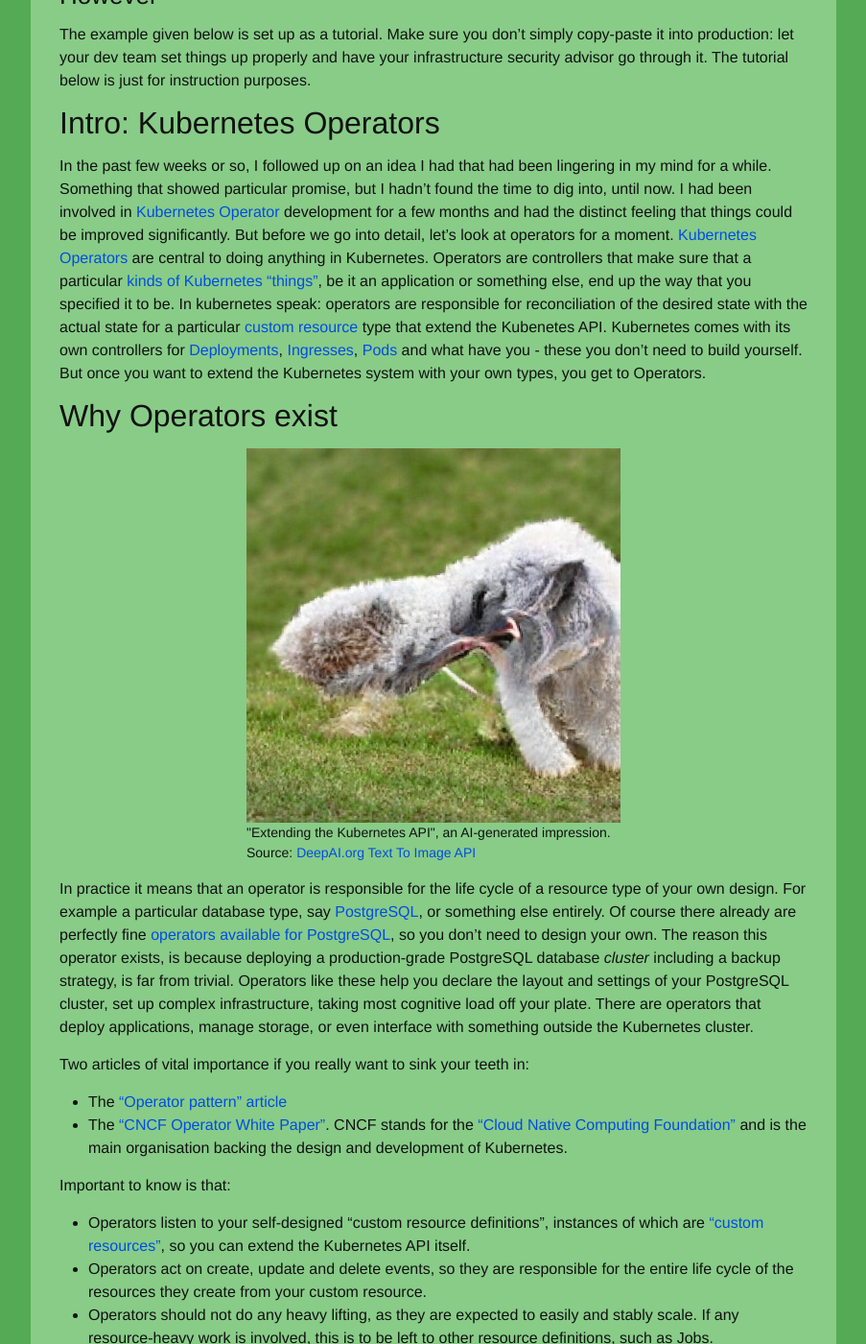
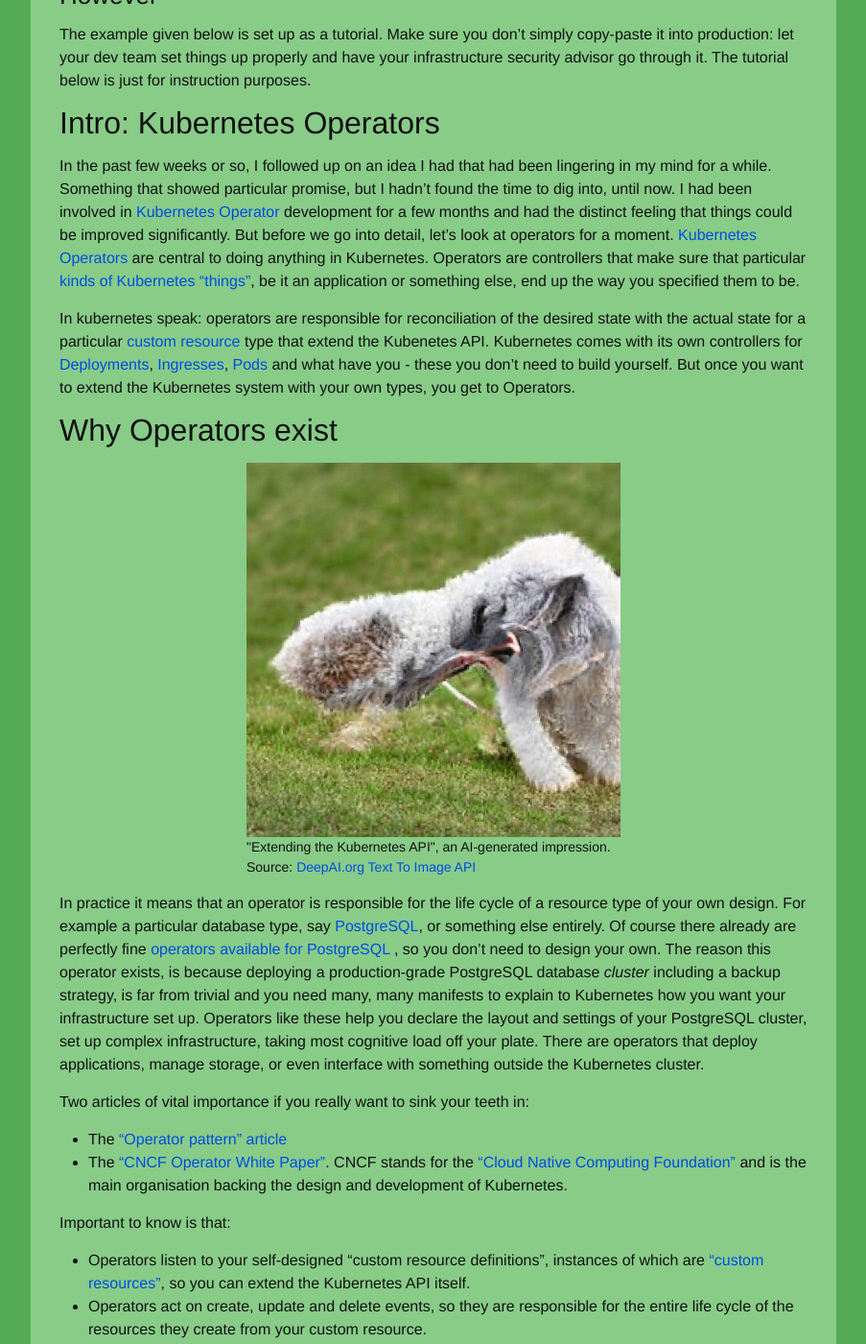
Before and after one commit to reinvantveer/reinvantveer.github.io, a Jekyll site: the page built from _posts/2022-01-29-easier-operator.md, in a window 1280 px wide and 1400 px high, scrolled down 1067 px. Shown: the whole window at 96% size, without its empty margins (188-1091 px from the left). Built offline with Jekyll 4.4.1, drawn with Linux system fonts in a browser that asks for light colours; comment, search, counter and statistics services are not loaded.

Commit message:
tweaks
Signed-off-by: reinvantveer <rein@vantveer.me>

```diff
--- a/_posts/2022-01-29-easier-operator.md
+++ b/_posts/2022-01-29-easier-operator.md
@@ -38,16 +38,18 @@ that showed particular promise, but I hadn't found the time to dig into, until n
 in [Kubernetes Operator](https://kubernetes.io/docs/concepts/extend-kubernetes/operator/) development for a few months
 and had the distinct feeling that things could be improved significantly. But before we go into detail, let's look at
 operators for a moment. [Kubernetes Operators](https://kubernetes.io/docs/concepts/extend-kubernetes/operator/) are
-central to doing anything in Kubernetes. Operators are controllers that make sure that a
+central to doing anything in Kubernetes. Operators are controllers that make sure that
 particular [kinds of Kubernetes "things"](https://kubernetes.io/docs/concepts/overview/working-with-objects/kubernetes-objects/),
-be it an application or something else, end up the way that you specified it to be. In kubernetes speak: operators
-are responsible for reconciliation of the desired state with the actual state for a particular
+be it an application or something else, end up the way you specified them to be.
+
+In kubernetes speak: operators are responsible for reconciliation of the desired state with the actual state for a
+particular
 [custom resource](https://kubernetes.io/docs/concepts/extend-kubernetes/api-extension/custom-resources/) type that
 extend the Kubenetes API. Kubernetes comes with its own controllers
 for [Deployments](https://kubernetes.io/docs/concepts/workloads/controllers/deployment/),
 [Ingresses](https://kubernetes.io/docs/concepts/services-networking/ingress/),
-[Pods](https://kubernetes.io/docs/concepts/workloads/pods/) and what have you - these you don't need to build
-yourself. But once you want to extend the Kubernetes system with your own types, you get to Operators.
+[Pods](https://kubernetes.io/docs/concepts/workloads/pods/) and what have you - these you don't need to build yourself.
+But once you want to extend the Kubernetes system with your own types, you get to Operators.
 
 ## Why Operators exist
 
@@ -59,13 +61,14 @@ yourself. But once you want to extend the Kubernetes system with your own types,
 </figure>
 
 In practice it means that an operator is responsible for the life cycle of a resource type of your own design. For
-example a particular database type, say [PostgreSQL](https://www.postgresql.org/), or something else entirely. Of
-course there already are perfectly
-fine [operators available for PostgreSQL](https://operatorhub.io/operator/postgres-operator), so you don't need to
-design your own. The reason this operator exists, is because deploying a production-grade PostgreSQL database _cluster_
-including a backup strategy, is far from trivial. Operators like these help you declare the layout and settings of your
-PostgreSQL cluster, set up complex infrastructure, taking most cognitive load off your plate. There are operators that
-deploy applications, manage storage, or even interface with something outside the Kubernetes cluster.
+example a particular database type, say [PostgreSQL](https://www.postgresql.org/), or something else entirely. Of course
+there already are perfectly fine [operators available for PostgreSQL](https://operatorhub.io/operator/postgres-operator)
+, so you don't need to design your own. The reason this operator exists, is because deploying a production-grade
+PostgreSQL database _cluster_
+including a backup strategy, is far from trivial and you need many, many manifests to explain to Kubernetes how you want
+your infrastructure set up. Operators like these help you declare the layout and settings of your PostgreSQL cluster,
+set up complex infrastructure, taking most cognitive load off your plate. There are operators that deploy applications,
+manage storage, or even interface with something outside the Kubernetes cluster.
 
 Two articles of vital importance if you really want to sink your teeth in:
  - The ["Operator pattern" article](https://kubernetes.io/docs/concepts/extend-kubernetes/operator/)
```
